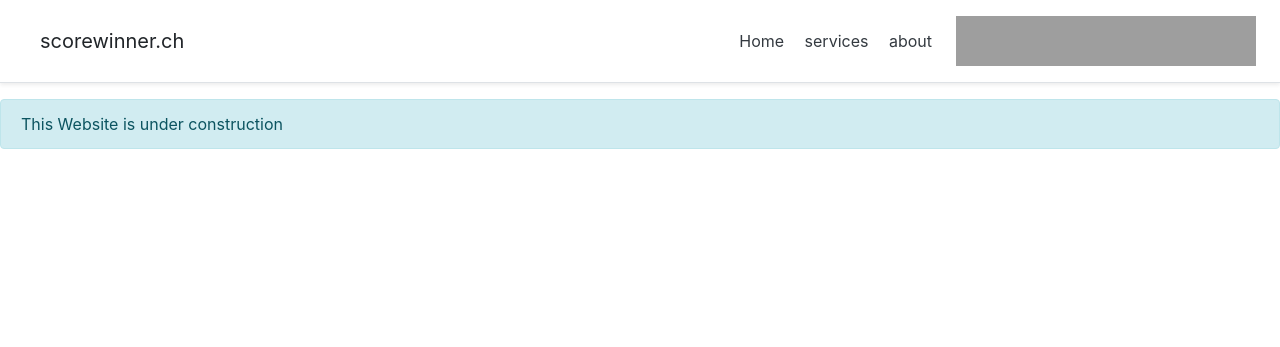
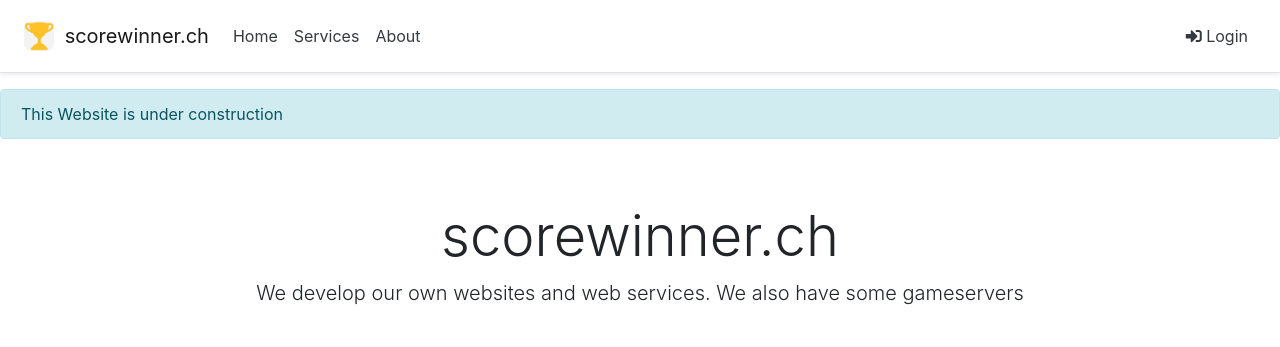
Before and after one commit to score-server/scorewinner.ch, a PHP site: page /index.php in a window 1280 px wide. Shown: the top 347 px of the page. Run offline with PHP 8.4, Linux system fonts and the light colour scheme; some libraries are stand-ins or nearby versions; grey boxes are pictures that could not be loaded.

Commit message:
changed nav & added content

```diff
--- a/assets/css/style.css
+++ b/assets/css/style.css
@@ -5,7 +5,11 @@
     width: 50px;
     height: 50px;
 }
-
+.nav-logo {
+    margin-right: 5px;
+    width: 30px;
+    height: 30px;
+}
 /* Sign in page */
 
 .form-signin {
--- a/components/header.php
+++ b/components/header.php
@@ -6,6 +6,8 @@
     <link rel="stylesheet" type="text/css" href="../assets/bootstrap/css/bootstrap.min.css">
     <link rel="stylesheet" type="text/css" href="../assets/css/style.css">
     <link href="https://fonts.googleapis.com/css?family=Raleway" rel="stylesheet">
+    <script src="https://ajax.googleapis.com/ajax/libs/jquery/3.3.1/jquery.min.js"></script>
+    <link rel="stylesheet" href="https://use.fontawesome.com/releases/v5.2.0/css/all.css" integrity="sha384-hWVjflwFxL6sNzntih27bfxkr27PmbbK/iSvJ+a4+0owXq79v+lsFkW54bOGbiDQ" crossorigin="anonymous">
 </head>
 <body>
 <?php include 'nav.php'; ?>
--- a/components/nav.php
+++ b/components/nav.php
@@ -1,9 +1,25 @@
-<div class="d-flex flex-column flex-md-row align-items-center p-3 px-md-4 mb-3 bg-white border-bottom shadow-sm">
-    <a href="/" class="my-0 mr-md-auto font-weight-normal h5 nav-link">scorewinner.ch</a>
-    <nav class="my-2 my-md-0 mr-md-3">
-        <a class="p-2 text-dark" href="/">Home</a>
-        <a class="p-2 text-dark" href="/pages/services.php">services</a>
-        <a class="p-2 text-dark" href="/pages/about.php">about</a>
-    </nav>
-    <iframe src="http://scorewinner.ch:8080/status/user" style="height: 50px; border:none;"></iframe>
-</div>
+<nav class="navbar navbar-expand-md navbar-light p-3 px-md-4 mb-3 bg-white border-bottom shadow-sm">
+    <a class="navbar-brand" href="/">
+        <img src="../assets/images/logo-rounded.png" class="d-inline-block align-top nav-logo" alt="nav brand">
+        scorewinner.ch
+    </a>
+    <button class="navbar-toggler" type="button" data-toggle="collapse" data-target="#navbarSupportedContent" aria-controls="navbarSupportedContent" aria-expanded="false" aria-label="Toggle navigation">
+        <span class="navbar-toggler-icon"></span>
+    </button>
+    <div class="collapse navbar-collapse" id="navbarSupportedContent">
+        <ul class="navbar-nav mr-auto">
+            <li class="nav-item">
+                <a class="nav-link text-dark" href="/">Home</a>
+            </li>
+            <li class="nav-item">
+                <a class="nav-link text-dark" href="/pages/services.php">Services</a>
+            </li>
+            <li class="nav-item">
+                <a class="nav-link text-dark" href="/pages/about.php">About</a>
+            </li>
+        </ul>
+        <ul class="navbar-nav">
+            <li><a class="nav-link text-dark" href="/pages/login.php"><i class="fas fa-sign-in-alt"></i> Login</a></li>
+        </ul>
+    </div>
+</nav>
--- a/index.php
+++ b/index.php
@@ -1,8 +1,9 @@
 <?php include 'components/header.php'; ?>
 
 <div class="container">
-    <div class="body">
-
+    <div class="px-3 py-3 pt-md-5 pb-md-4 mx-auto text-center">
+        <h1 class="display-4">scorewinner.ch</h1>
+        <p class="lead">We develop our own websites and web services. We also have some gameservers</p>
     </div>
 </div>
 
--- a/pages/login.php
+++ b/pages/login.php
@@ -16,9 +16,6 @@
                 <button class="btn btn-lg btn-primary btn-block" type="submit">Sign in</button>
             </form>
         </div>
-        <div>
-            <iframe src="http://scorewinner.ch:8080/status/user" style="border:none"></iframe>
-        </div>
     </div>
 </div>
 <?php include '../components/footer.php'; ?>
```
Also changed, not shown: assets/images/logo-rounded.png (added).
